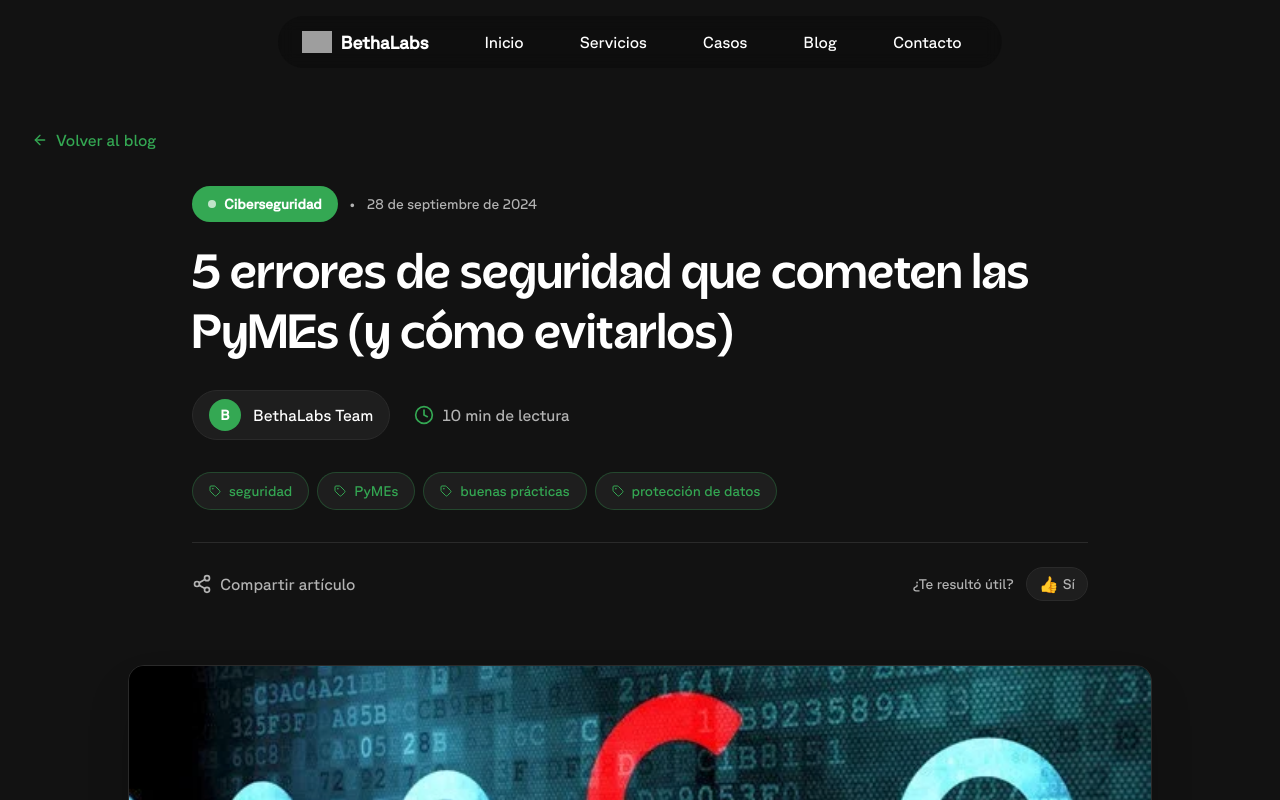
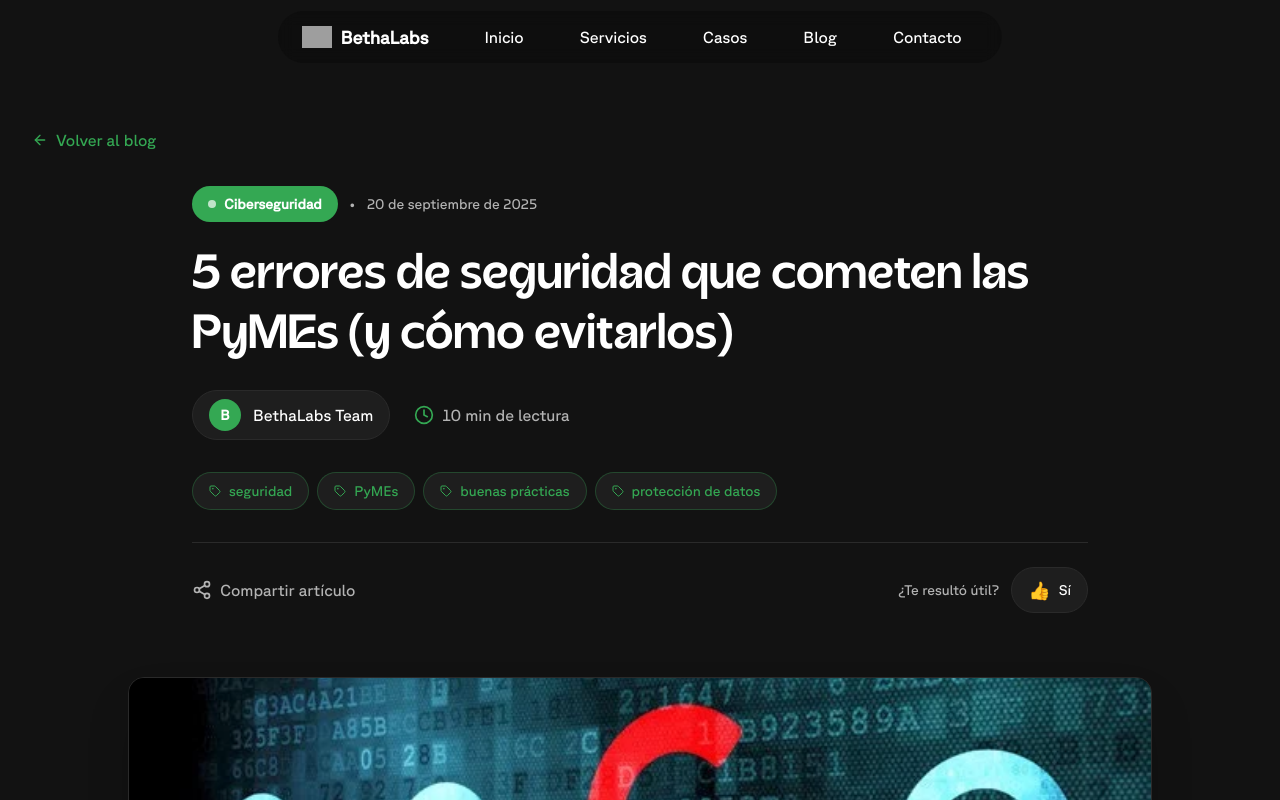
Before and after one commit to elrichi31/bethalabs-site, a Next.js app: page /blog/5-errores-seguridad-pymes in a window 1280 px wide. Shown: the top 800 px of the page. Built offline with nearby package versions, Linux system fonts and the light colour scheme; grey boxes are pictures that could not be loaded.

Commit message:
fix: Update publication dates in blog posts and enhance Navbar animations and styles

```diff
--- a/content/blog/5-errores-seguridad-pymes.md
+++ b/content/blog/5-errores-seguridad-pymes.md
@@ -1,7 +1,7 @@
 ---
 title: "5 errores de seguridad que cometen las PyMEs (y cómo evitarlos)"
 excerpt: "Los errores más comunes que ponen en riesgo los datos de tu negocio y las soluciones prácticas para protegerte."
-date: "2024-09-28"
+date: "2025-09-20"
 author: "BethaLabs Team"
 category: "Ciberseguridad"
 tags: ["seguridad", "PyMEs", "buenas prácticas", "protección de datos"]
--- a/content/blog/caso-phishing-stealer-20k.md
+++ b/content/blog/caso-phishing-stealer-20k.md
@@ -1,7 +1,7 @@
 ---
 title: "Caso Real: Cómo Evitamos el Robo de $20,000 a una PyME Ecuatoriana"
 excerpt: "Detectamos a tiempo un sofisticado ataque de phishing con malware stealer que intentaba robar $20,000 mediante un crédito fraudulento. Análisis completo del caso."
-date: "2024-10-05"
+date: "2025-10-05"
 author: "BethaLabs Team"
 category: "Ciberseguridad"
 tags: ["phishing", "malware", "stealer", "caso real", "Ecuador"]
--- a/content/blog/integracion-whatsapp-crm.md
+++ b/content/blog/integracion-whatsapp-crm.md
@@ -1,7 +1,7 @@
 ---
 title: "Integrando WhatsApp Business con tu CRM automáticamente"
 excerpt: "Guía paso a paso para conectar WhatsApp Business API con tu sistema de gestión de clientes usando automatizaciones."
-date: "2024-09-25"
+date: "2025-06-15"
 author: "BethaLabs Team"
 category: "Automatización"
 tags: ["WhatsApp", "CRM", "integración", "API"]
--- a/package.json
+++ b/package.json
@@ -10,7 +10,9 @@
     "new-post": "node scripts/new-blog-post.js"
   },
   "dependencies": {
+    "@types/canvas-confetti": "^1.9.0",
     "@vercel/analytics": "^1.5.0",
+    "canvas-confetti": "^1.9.3",
     "framer-motion": "^12.4.7",
     "gray-matter": "^4.0.3",
     "lucide-react": "^0.477.0",
--- a/src/components/blog/blog-post.tsx
+++ b/src/components/blog/blog-post.tsx
@@ -3,10 +3,11 @@
 import { motion, useScroll, useSpring } from "framer-motion"
 import Image from "next/image"
 import Link from "next/link"
-import { Calendar, Clock, Tag, ArrowLeft, Share2 } from "lucide-react"
-import { useRef } from "react"
+import { Calendar, Clock, Tag, ArrowLeft, Share2, Check } from "lucide-react"
+import { useRef, useState, useEffect } from "react"
 import RelatedPosts from "./related-posts"
 import type { BlogPost as BlogPostType } from "@/lib/blog"
+import confetti from "canvas-confetti"
 
 interface BlogPostProps {
   post: BlogPostType
@@ -15,6 +16,10 @@ interface BlogPostProps {
 
 export default function BlogPost({ post, allPosts }: BlogPostProps) {
   const containerRef = useRef<HTMLDivElement>(null)
+  const [copied, setCopied] = useState(false)
+  const [likes, setLikes] = useState(0)
+  const [hasLiked, setHasLiked] = useState(false)
+
   const { scrollYProgress } = useScroll({
     target: containerRef,
     offset: ["start start", "end end"]
@@ -25,6 +30,66 @@ export default function BlogPost({ post, allPosts }: BlogPostProps) {
     damping: 30,
     restDelta: 0.001
   })
+
+  // Cargar likes del localStorage al montar
+  useEffect(() => {
+    const storedLikes = localStorage.getItem(`blog-likes-${post.slug}`)
+    const hasUserLiked = localStorage.getItem(`blog-liked-${post.slug}`)
+
+    if (storedLikes) {
+      setLikes(parseInt(storedLikes))
+    }
+    if (hasUserLiked === 'true') {
+      setHasLiked(true)
+    }
+  }, [post.slug])
+
+  // Función para copiar URL al portapapeles
+  const handleShare = async () => {
+    try {
+      await navigator.clipboard.writeText(window.location.href)
+      setCopied(true)
+      setTimeout(() => setCopied(false), 2000)
+    } catch (err) {
+      console.error('Error al copiar:', err)
+    }
+  }
+
+  // Función para dar/quitar like con confeti (toggle)
+  const handleLike = () => {
+    if (hasLiked) {
+      // Unlike: Quitar like
+      const newLikes = Math.max(0, likes - 1)
+      setLikes(newLikes)
+      setHasLiked(false)
+      localStorage.setItem(`blog-likes-${post.slug}`, newLikes.toString())
+      localStorage.removeItem(`blog-liked-${post.slug}`)
+    } else {
+      // Like: Dar like
+      const newLikes = likes + 1
+      setLikes(newLikes)
+      setHasLiked(true)
+      localStorage.setItem(`blog-likes-${post.slug}`, newLikes.toString())
+      localStorage.setItem(`blog-liked-${post.slug}`, 'true')
+
+      // Confeti centrado en el botón (solo al dar like)
+      const rect = document.getElementById('like-button')?.getBoundingClientRect()
+      if (rect) {
+        const x = (rect.left + rect.width / 2) / window.innerWidth
+        const y = (rect.top + rect.height / 2) / window.innerHeight
+
+        confetti({
+          particleCount: 50,
+          spread: 60,
+          origin: { x, y },
+          colors: ['#34A853', '#ffffff', '#FFD700'],
+          scalar: 0.8,
+          gravity: 1.2,
+          ticks: 200
+        })
+      }
+    }
+  }
 
   return (
     <div ref={containerRef} className="pt-32 pb-20">
@@ -109,16 +174,38 @@ export default function BlogPost({ post, allPosts }: BlogPostProps) {
 
           {/* Barra de acciones */}
           <div className="flex items-center justify-between pt-6 border-t border-[#2a2a2a]">
-            <button className="flex items-center gap-2 text-[#B3B3B3] hover:text-[#34A853] transition-colors duration-300 group">
-              <Share2 className="h-5 w-5 group-hover:scale-110 transition-transform" />
-              <span className="font-medium">Compartir artículo</span>
+            <button
+              onClick={handleShare}
+              className="flex items-center gap-2 text-[#B3B3B3] hover:text-[#34A853] transition-colors duration-300 group"
+            >
+              {copied ? (
+                <>
+                  <Check className="h-5 w-5 text-[#34A853]" />
+                  <span className="font-medium text-[#34A853]">¡Enlace copiado!</span>
+                </>
+              ) : (
+                <>
+                  <Share2 className="h-5 w-5 group-hover:scale-110 transition-transform" />
+                  <span className="font-medium">Compartir artículo</span>
+                </>
+              )}
             </button>
 
             <div className="flex items-center gap-3">
               <span className="text-sm text-[#B3B3B3]">¿Te resultó útil?</span>
-              <button className="flex items-center gap-1 px-3 py-1 rounded-full bg-[#1E1E1E] border border-[#2a2a2a] hover:border-[#34A853] transition-colors">
-                <span>👍</span>
-                <span className="text-sm text-[#B3B3B3]">Sí</span>
+              <button
+                id="like-button"
+                onClick={handleLike}
+                className={`flex items-center gap-2 px-4 py-2 rounded-full border transition-all duration-300 hover:scale-105 active:scale-95 ${
+                  hasLiked
+                    ? 'bg-[#34A853] border-[#34A853] text-white hover:bg-[#34A853]/80'
+                    : 'bg-[#1E1E1E] border-[#2a2a2a] hover:border-[#34A853]'
+                }`}
+              >
+                <span className="text-lg">👍</span>
+                <span className="text-sm font-medium">
+                  Sí{likes > 0}
+                </span>
               </button>
             </div>
           </div>
--- a/src/components/navbar.tsx
+++ b/src/components/navbar.tsx
@@ -31,9 +31,11 @@ export default function Navbar() {
     return (
         <header className={`fixed z-50 w-full`}>
             <div className="container mx-auto px-4 my-4">
-                <div
+                <motion.div
                     className={`flex justify-between items-center md:justify-center  md:items-center `}
-
+                    initial={{ y: -5, opacity: 0 }}
+                    animate={{ y: scrolled ? 0 : -5, opacity: 1 }}
+                    transition={{ duration: 0.3, ease: "easeOut" }}
                 >
                     <div className={`flex space-x-0 md:space-x-10 items-center bg-black backdrop-blur-sm rounded-full px-6 py-3 ${scrolled ? "shadow-lg" : ""}`}
                     style={{
@@ -47,7 +49,13 @@ export default function Navbar() {
                             transition={{ duration: 0.5 }}
                         >
                             <a href="/" className="flex items-center space-x-2">
-                                <Image src="/logo.png" alt="BethaLabs Logo" width={30} height={30} className="mr-2" />
+                                <Image
+                                    src="/logo.png"
+                                    alt="BethaLabs Logo"
+                                    width={30}
+                                    height={30}
+                                    className="mr-2 hover:scale-110 transition-transform duration-300"
+                                />
                                 <span className="text-white font-bold text-lg">BethaLabs</span>
                             </a>
                         </motion.div>
@@ -79,7 +87,7 @@ export default function Navbar() {
                             )}
                         </button>
                     </div>
-                </div>
+                </motion.div>
             </div>
 
             {mobileMenuOpen && (
@@ -112,13 +120,27 @@ export default function Navbar() {
 }
 
 function NavLink({ name, href, index }: { name: string; href: string; index: number }) {
+    const pathname = usePathname()
+    // Solo marcar activo en páginas específicas (como /blog), no en página principal con secciones
+    const isActive = pathname !== '/' && (
+        (href.startsWith('/blog') && pathname.startsWith('/blog')) ||
+        (href !== '/' && !href.startsWith('/#') && pathname === href)
+    )
+
     return (
         <motion.div
             initial={{ opacity: 0, y: -10 }}
             animate={{ opacity: 1, y: 0 }}
             transition={{ duration: 0.3, delay: index * 0.1 }}
         >
-            <Link href={href} className="text-white hover:text- transition-colors duration-200 font-medium rounded-full hover:bg-[#34A853] px-4 py-3">
+            <Link
+                href={href}
+                className={`text-white transition-all duration-200 font-medium rounded-full px-4 py-3 ${
+                    isActive
+                        ? 'bg-[#34A853]'
+                        : 'hover:bg-[#34A853]'
+                }`}
+            >
                 {name}
             </Link>
         </motion.div>
```
Also changed, not shown: 1 other file (tests, documents, lock files or other folders).
